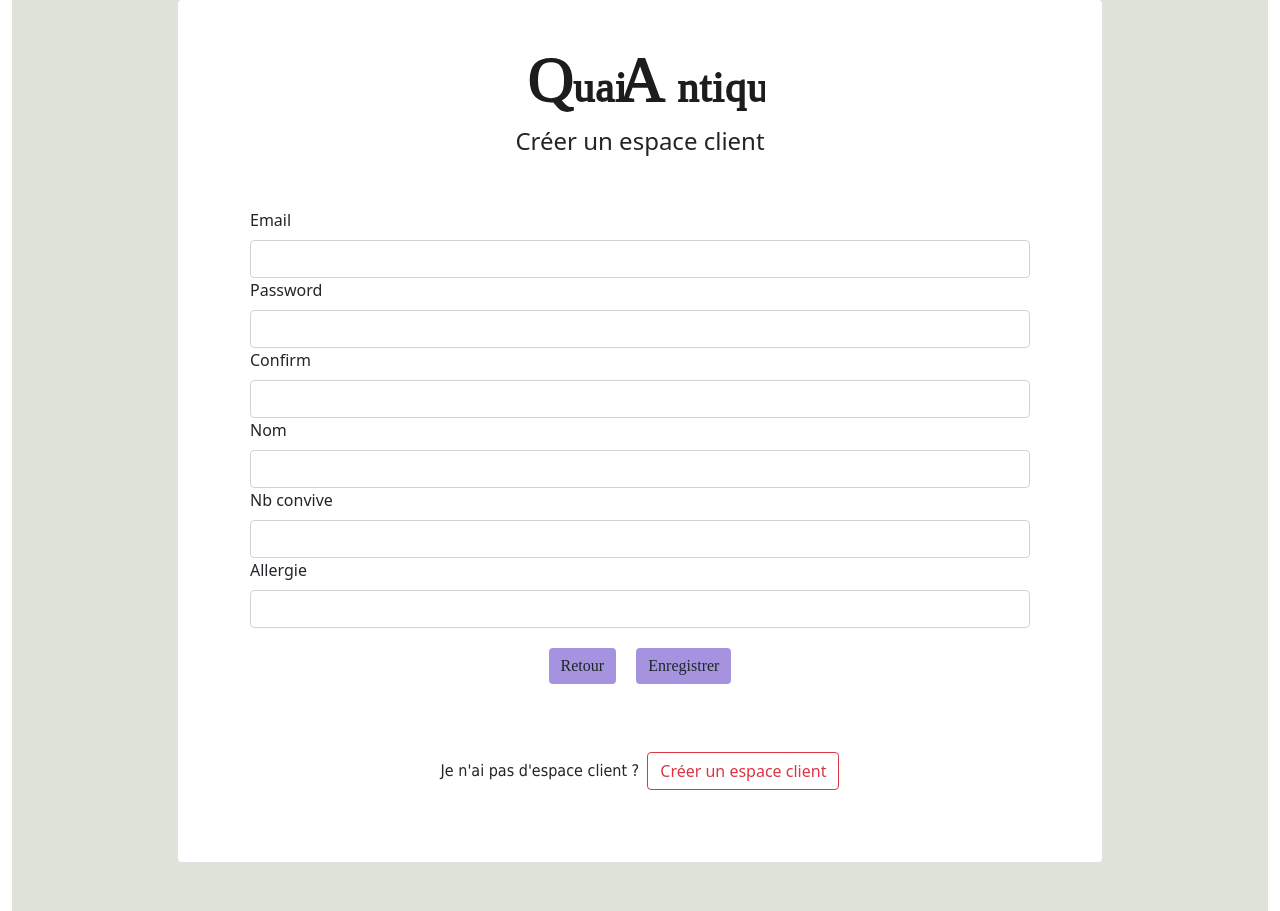
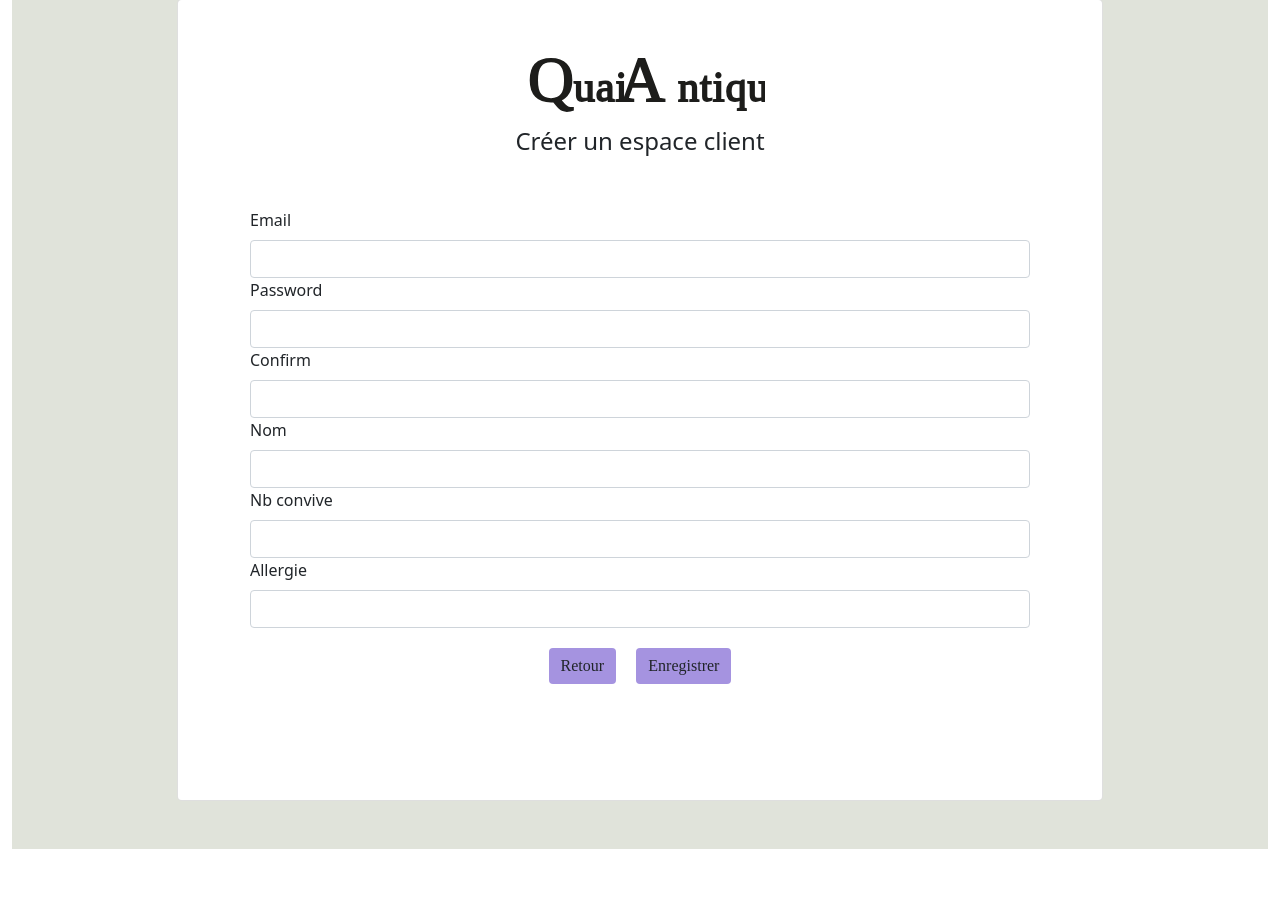
Before and after one commit to contactarberen/quai_antique, a Symfony app: template templates/user/new.html.twig in a window 1280 px wide. Shown: the part 73-984 px from the top of the page. After the commit the page ends 922 px from the top, so only its background shows below. Run offline with Twig, Linux system fonts and the light colour scheme; the template is opened without the code that fills it, so the values that code supplies are empty; form fields are guessed from the names that the template uses; some libraries are stand-ins or nearby versions.

Commit message:
Correction bug QA-67: Dans la page inscription, supprimer la dernière partie "Je n'ai pas d'espace client ?"

```diff
--- a/templates/reservation/new.html.twig
+++ b/templates/reservation/new.html.twig
@@ -56,7 +56,6 @@
                                         {{ form_label(form.heure) }}
                                     </div>
                                     <div class="col-12 mb-2">
-                                        {#{{ form_widget(form.heure, {'attr': {'class': 'heure-input'}})}}#}
                                         {{ form_widget(form.heure, {'attr': {'class': 'heure-input', 'disabled': true}})}}
 
                                     </div>
--- a/templates/user/new.html.twig
+++ b/templates/user/new.html.twig
@@ -68,11 +68,7 @@
                             {{ form_end(form, {render_rest: false}) }}
 
                             <input type="hidden" name="_csrf_token" value="{{ csrf_token('authenticate') }}">
-
-                            <div class="d-flex align-items-center justify-content-center pb-4">
-                                <p class="mb-0 me-2">Je n'ai pas d'espace client ?</p>
-                                <a href="/user/new" class="btn btn-outline-danger" type="button">Créer un espace client</a>
-                            </div>
+                        {# QA-67: Dans la page inscription, supprimer la dernière partie "Je n'ai pas d'espace client ?"  #}
                         </form>
                     </div>
                 </div>
```
